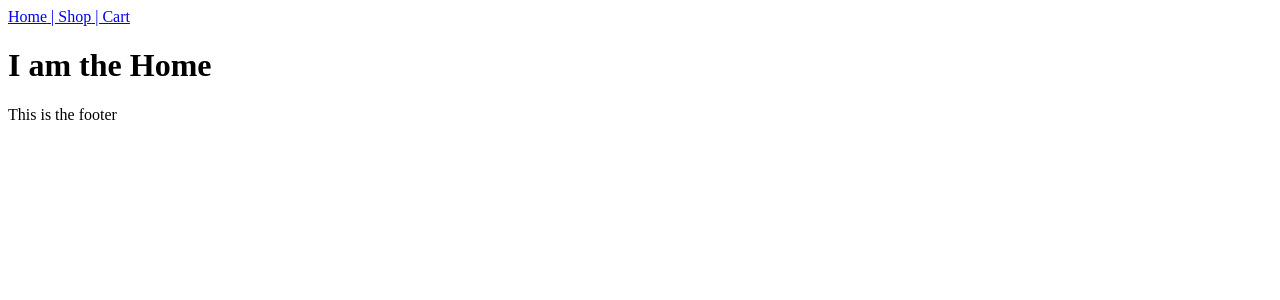
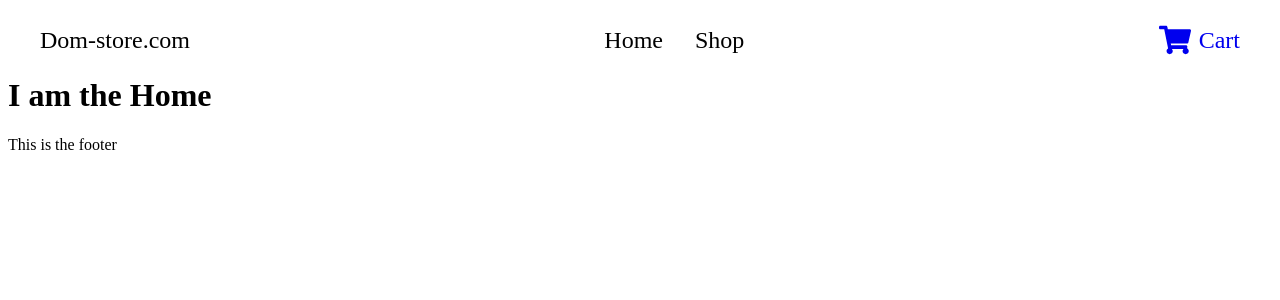
Before and after one commit to MrDomoArigato98/cart, a React (Vite) app in the folder cart/: page / in a window 1280 px wide. Shown: the top 300 px of the page. Built offline with nearby package versions, Linux system fonts and the light colour scheme.

Commit message:
Styling navbar and layout

```diff
--- a/cart/package.json
+++ b/cart/package.json
@@ -12,6 +12,7 @@
   "dependencies": {
     "react": "^19.1.0",
     "react-dom": "^19.1.0",
+    "react-icons": "^5.5.0",
     "react-router-dom": "^7.6.2"
   },
   "devDependencies": {
--- a/cart/src/components/Navbar.jsx
+++ b/cart/src/components/Navbar.jsx
@@ -1,11 +1,20 @@
-import { NavLink } from 'react-router-dom'
-
+import { NavLink } from "react-router-dom";
+import "../styles/navbar.css";
+import cart from "../assets/cart.svg";
+import { FaShoppingCart } from "react-icons/fa";
 export default function Navbar() {
   return (
     <nav>
-      <NavLink to="/">Home</NavLink>
-      <NavLink to="/shop"> | Shop</NavLink>
-      <NavLink to="/cart"> | Cart</NavLink>
+      <span>Dom-store.com</span>
+      <div className="nav-middle">
+        <NavLink to="/">Home</NavLink>
+        <NavLink to="/shop">Shop</NavLink>
+      </div>
+
+      <NavLink to="/cart" className="nav-link-icon">
+        <FaShoppingCart className="icon" />
+        <span>Cart</span>
+      </NavLink>
     </nav>
-  )
+  );
 }
--- /dev/null
+++ b/cart/src/styles/navbar.css
@@ -0,0 +1,33 @@
+nav {
+  display: flex;
+  justify-content: space-between;
+  align-items: center;
+  margin-left: 2rem;
+  margin-right: 2rem;
+  padding-top: 1rem;
+  font-size: 1.5rem;
+}
+.icon {
+  width: 2rem;
+  height: 2rem;
+}
+.nav-link-icon {
+  display: flex;
+  align-items: center;
+  gap: 0.5rem;
+  text-decoration: none;
+}
+
+/* Styling nav middle layout, links and hover */
+.nav-middle {
+  display: flex;
+  gap: 2rem;
+}
+.nav-middle a {
+  text-decoration: none;
+  color: black;
+}
+.nav-middle a:hover {
+  text-decoration: underline;
+}
+/* Styling nav middle layout, links and hover */
```
Also changed, not shown: cart/src/assets/cart.svg (added), 1 other file (tests, documents, lock files or other folders).
